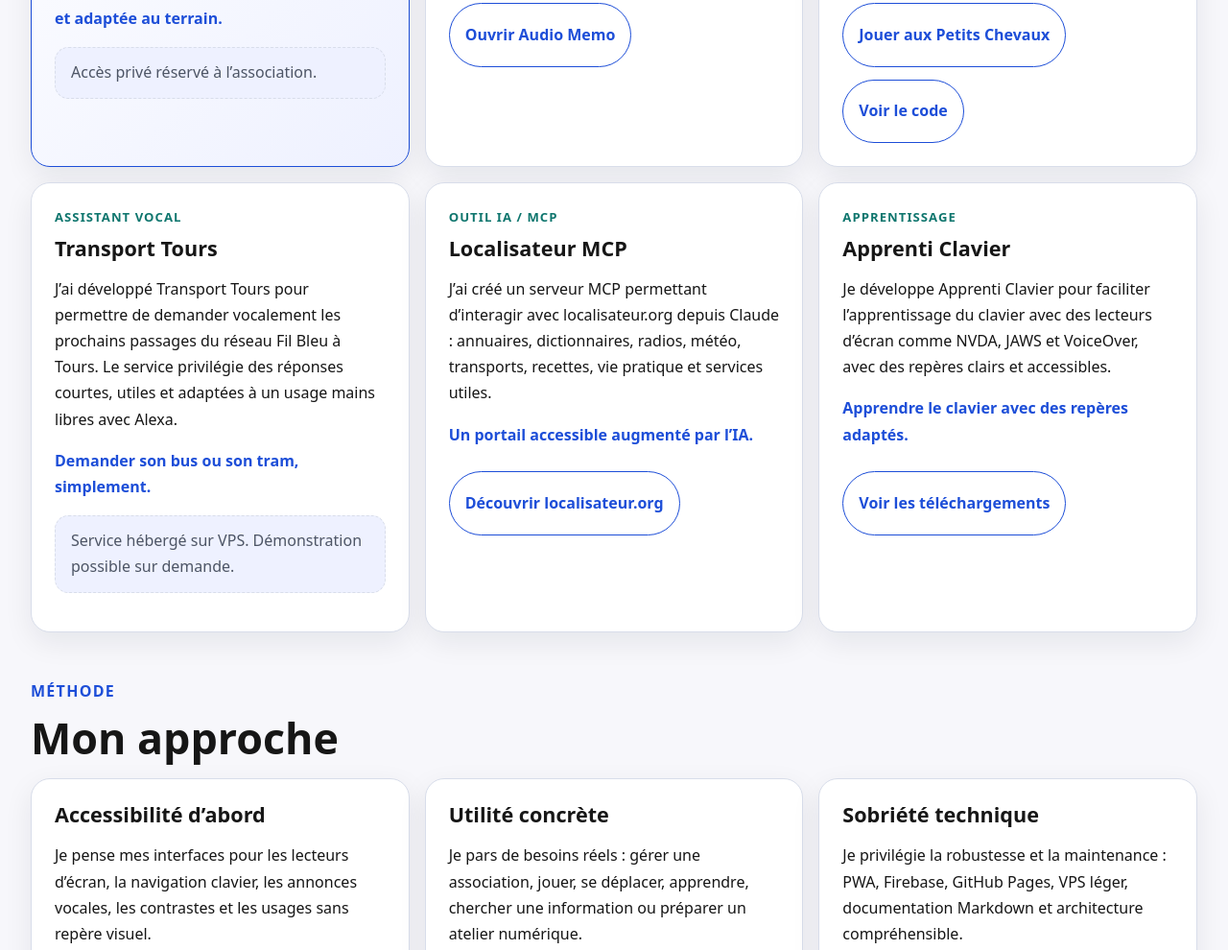
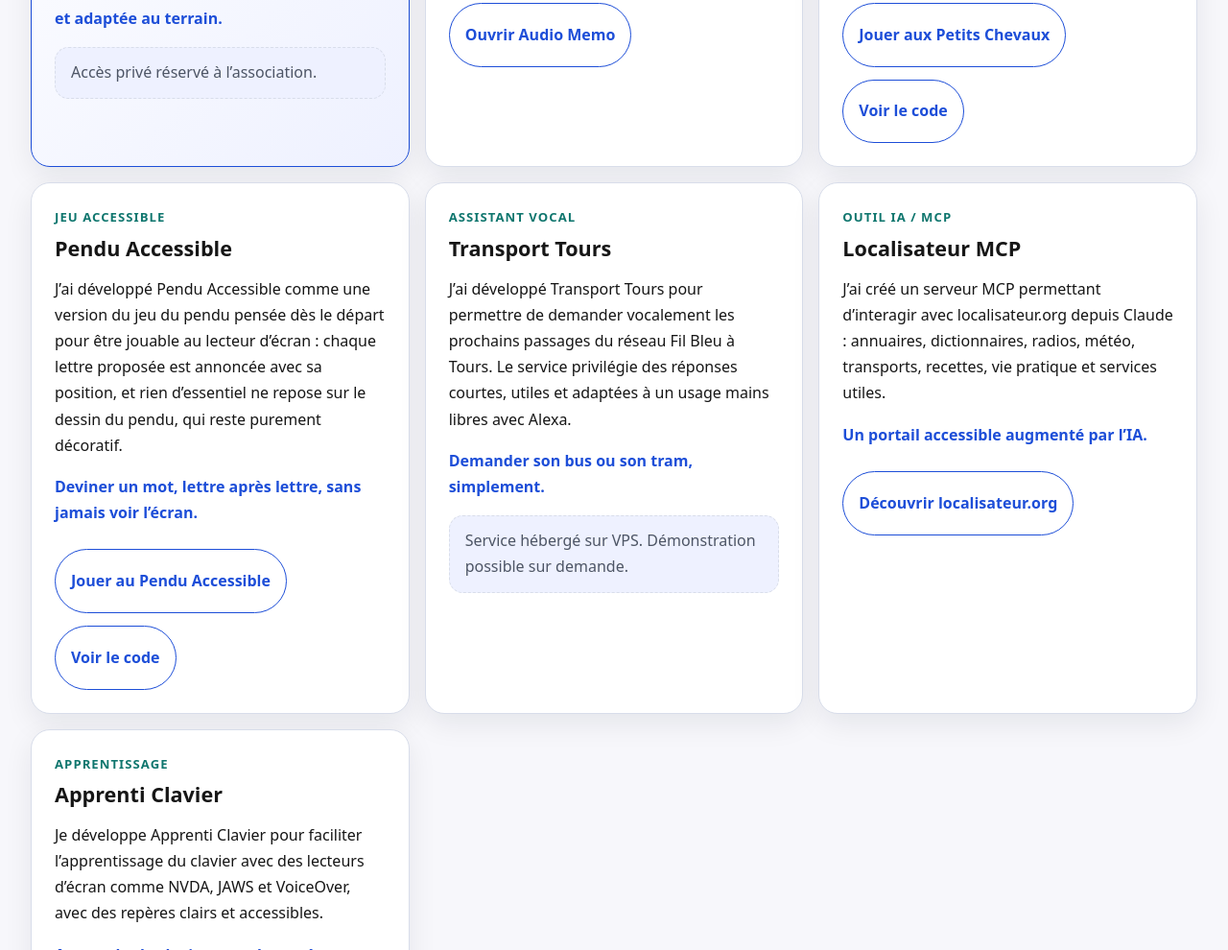
Before and after one commit to ateliernumerique37-tech/hub-numerique, a plain HTML site: page index.html in a window 1280 px wide. Shown: the part 2337-3327 px from the top of the page at 96% size. Drawn offline with Linux system fonts and the light colour scheme.

Commit message:
Ajoute la carte Pendu Accessible aux projets
Nouveau jeu accessible mis en ligne : le pendu en francais, pense pour
etre jouable au lecteur d'ecran.

```diff
--- a/index.html
+++ b/index.html
@@ -155,6 +155,21 @@
         </article>
 
         <article class="card">
+          <p class="status">Jeu accessible</p>
+          <h3>Pendu Accessible</h3>
+          <p>
+            J’ai développé Pendu Accessible comme une version du jeu du pendu pensée dès le départ pour être jouable au lecteur
+            d’écran : chaque lettre proposée est annoncée avec sa position, et rien d’essentiel ne repose sur le dessin du
+            pendu, qui reste purement décoratif.
+          </p>
+          <p class="tagline">Deviner un mot, lettre après lettre, sans jamais voir l’écran.</p>
+          <div class="links" aria-label="Liens Pendu Accessible">
+            <a href="https://ateliernumerique37-tech.github.io/pendu-accessible/">Jouer au Pendu Accessible</a>
+            <a href="https://github.com/ateliernumerique37-tech/pendu-accessible">Voir le code</a>
+          </div>
+        </article>
+
+        <article class="card">
           <p class="status">Assistant vocal</p>
           <h3>Transport Tours</h3>
           <p>
```
